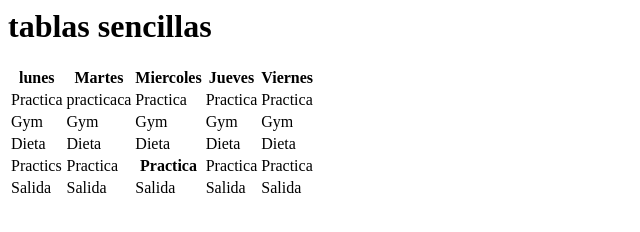
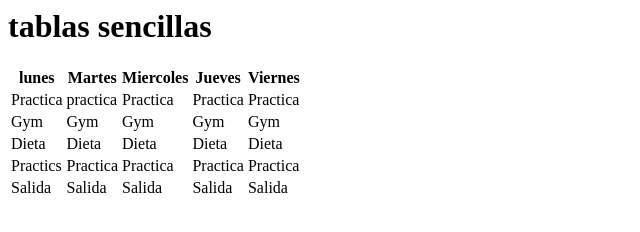
Before and after one commit to ElkinGio/ElkinGio.github.io, a plain HTML site: page tablas.html in a window 1280 px wide. Shown: the whole page, without its empty margins (0-640 px from the left). Drawn offline with Linux system fonts and the light colour scheme.

Commit message:
Update tablas.html

```diff
--- a/tablas.html
+++ b/tablas.html
@@ -6,10 +6,10 @@
    <h1>tablas sencillas</h1>
    <table>
      <tr><th>lunes</th><th>Martes</th><th>Miercoles</th><th>Jueves</th><th>Viernes</th></tr>
-     <tr><td>Practica </td><td>practicaca</td><td>Practica</td><td>Practica</td><td>Practica</td></tr>
+     <tr><td>Practica </td><td>practica</td><td>Practica</td><td>Practica</td><td>Practica</td></tr>
      <tr><td>Gym</td><td>Gym</td><td>Gym</td><td>Gym</td><td>Gym</td></tr>
      <tr><td>Dieta</td><td>Dieta</td><td>Dieta</td><td>Dieta</td><td>Dieta</td></tr>
-     <tr><td>Practics</td><td>Practica</td><th>Practica</td><td>Practica</td><td>Practica</td></tr>
+     <tr><td>Practics</td><td>Practica</td><td>Practica</td><td>Practica</td><td>Practica</td></tr>
      <tr><td>Salida</th><td>Salida</td><td>Salida</td><td>Salida</td><td>Salida</td></tr>
 
    <body>
```
